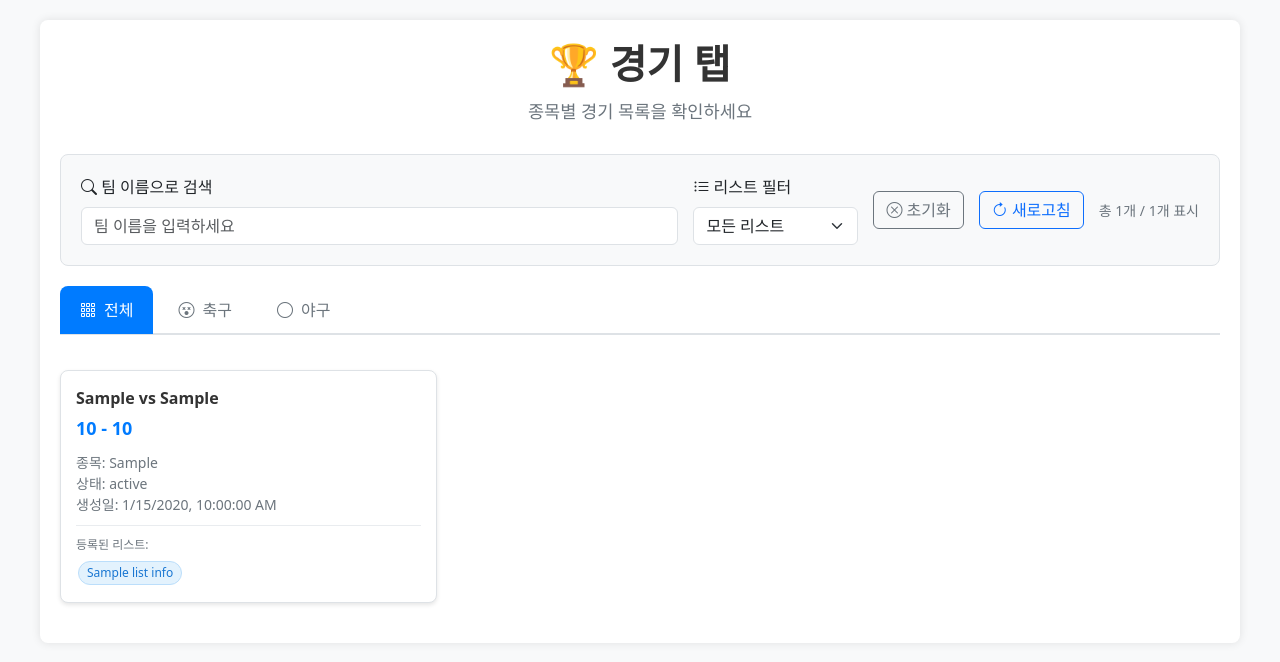
After one commit to yobi7979/pochakcoder, a Node server app: template views/match-tabs-only.ejs in a window 1280 px wide. The commit adds this page. Shown: the top 662 px of the page. Run offline with Node 20, Linux system fonts and the light colour scheme; the template is opened without the code that fills it: most values are stand-ins (such as "Sample title", 1, 10 or a date in 2020); some libraries are stand-ins or nearby versions.

Commit message:
경기 리스트 관리 기능 개선 및 새로운 경기 탭 페이지 추가

```diff
--- a/models/Match.js
+++ b/models/Match.js
@@ -39,6 +39,7 @@ Match.init({
         }
     },
 
+
 }, {
     sequelize,
     modelName: 'Match',
--- /dev/null
+++ b/views/match-tabs-only.ejs
@@ -0,0 +1,469 @@
+<!DOCTYPE html>
+<html lang="ko">
+<head>
+    <meta charset="UTF-8">
+    <meta name="viewport" content="width=device-width, initial-scale=1.0">
+    <title>경기 탭 - SportsCoder</title>
+    <link href="https://cdn.jsdelivr.net/npm/bootstrap@5.3.0/dist/css/bootstrap.min.css" rel="stylesheet">
+    <link href="https://cdn.jsdelivr.net/npm/bootstrap-icons@1.7.2/font/bootstrap-icons.css" rel="stylesheet">
+    <link href="/css/style.css" rel="stylesheet">
+    <style>
+        body {
+            background-color: #f8f9fa;
+            padding: 20px;
+        }
+        .tabs-container {
+            max-width: 1200px;
+            margin: 0 auto;
+            background: white;
+            border-radius: 8px;
+            box-shadow: 0 0 10px rgba(0,0,0,0.1);
+            padding: 20px;
+        }
+        .nav-tabs {
+            border-bottom: 2px solid #dee2e6;
+        }
+        .nav-tabs .nav-link {
+            border: none;
+            color: #6c757d;
+            font-weight: 500;
+            padding: 12px 20px;
+            margin-right: 5px;
+            border-radius: 8px 8px 0 0;
+            transition: all 0.3s ease;
+        }
+        .nav-tabs .nav-link:hover {
+            background-color: #e9ecef;
+            color: #495057;
+        }
+        .nav-tabs .nav-link.active {
+            background-color: #007bff;
+            color: white;
+            border: none;
+        }
+        .sport-icon {
+            margin-right: 8px;
+            font-size: 16px;
+        }
+        .tab-content {
+            padding: 20px 0;
+        }
+        .tab-pane {
+            min-height: 200px;
+        }
+        .match-grid {
+            display: grid;
+            grid-template-columns: repeat(auto-fill, minmax(300px, 1fr));
+            gap: 15px;
+            margin-top: 15px;
+        }
+        .match-cell {
+            background: white;
+            border: 1px solid #dee2e6;
+            border-radius: 8px;
+            padding: 15px;
+            box-shadow: 0 2px 4px rgba(0,0,0,0.1);
+        }
+        .match-cell-header {
+            margin-bottom: 10px;
+        }
+        .match-cell-teams {
+            font-weight: bold;
+            font-size: 16px;
+            color: #333;
+        }
+        .match-cell-score {
+            font-size: 18px;
+            color: #007bff;
+            font-weight: bold;
+            margin-top: 5px;
+        }
+        .match-cell-info {
+            font-size: 14px;
+            color: #6c757d;
+            margin-bottom: 10px;
+        }
+        .match-cell-lists {
+            margin-top: 10px;
+            padding-top: 10px;
+            border-top: 1px solid #e9ecef;
+        }
+        .list-badge {
+            display: inline-block;
+            background: #e3f2fd;
+            color: #1976d2;
+            padding: 2px 8px;
+            border-radius: 12px;
+            font-size: 12px;
+            margin: 2px;
+            border: 1px solid #bbdefb;
+        }
+        .empty-message {
+            text-align: center;
+            padding: 40px;
+            color: #6c757d;
+        }
+        .page-header {
+            text-align: center;
+            margin-bottom: 30px;
+            color: #333;
+        }
+        .page-header h1 {
+            font-size: 2.5rem;
+            font-weight: bold;
+            margin-bottom: 10px;
+        }
+        .page-header p {
+            font-size: 1.1rem;
+            color: #6c757d;
+        }
+        .search-container {
+            background: #f8f9fa;
+            border-radius: 8px;
+            padding: 20px;
+            margin-bottom: 20px;
+            border: 1px solid #dee2e6;
+        }
+        .search-row {
+            display: flex;
+            align-items: center;
+            gap: 15px;
+            flex-wrap: wrap;
+        }
+        .search-input-group {
+            flex: 1;
+            min-width: 200px;
+        }
+        .filter-group {
+            min-width: 150px;
+        }
+        .match-count {
+            color: #6c757d;
+            font-size: 14px;
+            white-space: nowrap;
+        }
+        .hidden {
+            display: none !important;
+        }
+    </style>
+</head>
+<body>
+    <div class="tabs-container">
+        <div class="page-header">
+            <h1>🏆 경기 탭</h1>
+            <p>종목별 경기 목록을 확인하세요</p>
+        </div>
+
+        <!-- 검색 및 필터 기능 -->
+        <div class="search-container">
+            <div class="search-row">
+                <div class="search-input-group">
+                    <label for="team-search" class="form-label">
+                        <i class="bi bi-search"></i> 팀 이름으로 검색
+                    </label>
+                    <input type="text" id="team-search" class="form-control" placeholder="팀 이름을 입력하세요" oninput="filterMatches()">
+                </div>
+                <div class="filter-group">
+                    <label for="list-filter" class="form-label">
+                        <i class="bi bi-list-ul"></i> 리스트 필터
+                    </label>
+                    <select id="list-filter" class="form-select" onchange="filterMatches()">
+                        <option value="">모든 리스트</option>
+                        <%
+                        const allLists = [];
+                        matches.forEach(match => {
+                            if (match.listInfo && match.listInfo.length > 0) {
+                                match.listInfo.forEach(list => {
+                                    if (!allLists.find(l => l.id === list.id)) {
+                                        allLists.push(list);
+                                    }
+                                });
+                            }
+                        });
+                        // 가나다순으로 정렬
+                        allLists.sort((a, b) => a.name.localeCompare(b.name, 'ko'));
+                        allLists.forEach(list => {
+                        %>
+                        <option value="<%= list.id %>"><%= list.name %></option>
+                        <% }); %>
+                    </select>
+                </div>
+                <button class="btn btn-outline-secondary" type="button" onclick="clearSearch()">
+                    <i class="bi bi-x-circle"></i> 초기화
+                </button>
+                <button class="btn btn-outline-primary" type="button" onclick="refreshWithCurrentFilter()">
+                    <i class="bi bi-arrow-clockwise"></i> 새로고침
+                </button>
+                <div class="match-count">
+                    총 <span id="filtered-count">0</span>개 / <span id="total-count">0</span>개 표시
+                </div>
+            </div>
+        </div>
+
+        <!-- 종목별 탭 -->
+        <ul class="nav nav-tabs" id="matchTabs" role="tablist">
+            <li class="nav-item" role="presentation">
+                <button class="nav-link active" id="all-tab" data-bs-toggle="tab" data-bs-target="#all" type="button" role="tab" aria-controls="all" aria-selected="true">
+                    <i class="bi bi-grid-3x3-gap sport-icon"></i>전체
+                </button>
+            </li>
+            <li class="nav-item" role="presentation">
+                <button class="nav-link" id="soccer-tab" data-bs-toggle="tab" data-bs-target="#soccer" type="button" role="tab" aria-controls="soccer" aria-selected="false">
+                    <i class="bi bi-emoji-dizzy sport-icon"></i>축구
+                </button>
+            </li>
+            <li class="nav-item" role="presentation">
+                <button class="nav-link" id="baseball-tab" data-bs-toggle="tab" data-bs-target="#baseball" type="button" role="tab" aria-controls="baseball" aria-selected="false">
+                    <i class="bi bi-circle sport-icon"></i>야구
+                </button>
+            </li>
+        </ul>
+
+        <div class="tab-content" id="matchTabsContent">
+            <!-- 전체 경기 탭 -->
+            <div class="tab-pane fade show active" id="all" role="tabpanel" aria-labelledby="all-tab">
+                <div class="match-grid">
+                    <% if (matches.length > 0) { %>
+                        <% matches.forEach(function(match) { %>
+                        <div class="match-cell" id="match-cell-<%= match.id %>"
+                             data-home-team="<%= match.home_team.toLowerCase() %>"
+                             data-away-team="<%= match.away_team.toLowerCase() %>"
+                             data-lists="<%= match.listIds ? match.listIds.join(',') : '' %>">
+                            <div class="match-cell-header">
+                                <div class="match-cell-teams">
+                                    <%= match.home_team %> vs <%= match.away_team %>
+                                </div>
+                                <div class="match-cell-score">
+                                    <%= match.home_score || 0 %> - <%= match.away_score || 0 %>
+                                </div>
+                            </div>
+                            <div class="match-cell-info">
+                                <div>종목: <%= match.sport_type %></div>
+                                <div>상태: <%= match.status %></div>
+                                <div>생성일: <%= new Date(match.created_at).toLocaleString() %></div>
+                            </div>
+                            <% if (match.listInfo && match.listInfo.length > 0) { %>
+                            <div class="match-cell-lists">
+                                <div style="font-size: 12px; color: #6c757d; margin-bottom: 5px;">등록된 리스트:</div>
+                                <% match.listInfo.forEach(function(list) { %>
+                                <span class="list-badge" title="<%= list.name %>">
+                                    <%= list.name %>
+                                </span>
+                                <% }); %>
+                            </div>
+                            <% } %>
+                        </div>
+                        <% }); %>
+                    <% } else { %>
+                        <div class="empty-message">
+                            <i class="bi bi-clipboard-x" style="font-size: 2.5rem;"></i>
+                            <h3>등록된 경기가 없습니다</h3>
+                            <p>새 경기를 생성해보세요!</p>
+                        </div>
+                    <% } %>
+                </div>
+            </div>
+
+            <!-- 축구 경기 탭 -->
+            <div class="tab-pane fade" id="soccer" role="tabpanel" aria-labelledby="soccer-tab">
+                <div class="match-grid">
+                    <%
+                    const soccerMatches = matches.filter(match => match.sport_type === 'soccer');
+                    if (soccerMatches.length > 0) {
+                        soccerMatches.forEach(function(match) {
+                    %>
+                        <div class="match-cell" id="match-cell-<%= match.id %>"
+                             data-home-team="<%= match.home_team.toLowerCase() %>"
+                             data-away-team="<%= match.away_team.toLowerCase() %>"
+                             data-lists="<%= match.listIds ? match.listIds.join(',') : '' %>">
+                            <div class="match-cell-header">
+                                <div class="match-cell-teams">
+                                    <%= match.home_team %> vs <%= match.away_team %>
+                                </div>
+                                <div class="match-cell-score">
+                                    <%= match.home_score || 0 %> - <%= match.away_score || 0 %>
+                                </div>
+                            </div>
+                            <div class="match-cell-info">
+                                <div>상태: <%= match.status %></div>
+                                <div>생성일: <%= new Date(match.created_at).toLocaleString() %></div>
+                            </div>
+                            <% if (match.listInfo && match.listInfo.length > 0) { %>
+                            <div class="match-cell-lists">
+                                <div style="font-size: 12px; color: #6c757d; margin-bottom: 5px;">등록된 리스트:</div>
+                                <% match.listInfo.forEach(function(list) { %>
+                                <span class="list-badge" title="<%= list.name %>">
+                                    <%= list.name %>
+                                </span>
+                                <% }); %>
+                            </div>
+                            <% } %>
+                        </div>
+                    <% }); %>
+                    <% } else { %>
+                        <div class="empty-message">
+                            <i class="bi bi-emoji-dizzy" style="font-size: 2.5rem;"></i>
+                            <h3>축구 경기가 없습니다</h3>
+                            <p>새 축구 경기를 생성해보세요!</p>
+                        </div>
+                    <% } %>
+                </div>
+            </div>
+
+            <!-- 야구 경기 탭 -->
+            <div class="tab-pane fade" id="baseball" role="tabpanel" aria-labelledby="baseball-tab">
+                <div class="match-grid">
+                    <%
+                    const baseballMatches = matches.filter(match => match.sport_type === 'baseball');
+                    if (baseballMatches.length > 0) {
+                        baseballMatches.forEach(function(match) {
+                    %>
+                        <div class="match-cell" id="match-cell-<%= match.id %>"
+                             data-home-team="<%= match.home_team.toLowerCase() %>"
+                             data-away-team="<%= match.away_team.toLowerCase() %>"
+                             data-lists="<%= match.listIds ? match.listIds.join(',') : '' %>">
+                            <div class="match-cell-header">
+                                <div class="match-cell-teams">
+                                    <%= match.home_team %> vs <%= match.away_team %>
+                                </div>
+                                <div class="match-cell-score">
+                                    <%= match.home_score || 0 %> - <%= match.away_score || 0 %>
+                                </div>
+                            </div>
+                            <div class="match-cell-info">
+                                <div>상태: <%= match.status %></div>
+                                <div>생성일: <%= new Date(match.created_at).toLocaleString() %></div>
+                            </div>
+                            <% if (match.listInfo && match.listInfo.length > 0) { %>
+                            <div class="match-cell-lists">
+                                <div style="font-size: 12px; color: #6c757d; margin-bottom: 5px;">등록된 리스트:</div>
+                                <% match.listInfo.forEach(function(list) { %>
+                                <span class="list-badge" title="<%= list.name %>">
+                                    <%= list.name %>
+                                </span>
+                                <% }); %>
+                            </div>
+                            <% } %>
+                        </div>
+                    <% }); %>
+                    <% } else { %>
+                        <div class="empty-message">
+                            <i class="bi bi-circle" style="font-size: 2.5rem;"></i>
+                            <h3>야구 경기가 없습니다</h3>
+                            <p>새 야구 경기를 생성해보세요!</p>
+                        </div>
+                    <% } %>
+                </div>
+            </div>
+        </div>
+    </div>
+
+    <script src="https://cdn.jsdelivr.net/npm/bootstrap@5.3.0/dist/js/bootstrap.bundle.min.js"></script>
+    <script>
+        // 페이지 로드 시 총 경기 수 업데이트 및 필터 상태 복원
+        document.addEventListener('DOMContentLoaded', function() {
+            updateMatchCount();
+            restoreFilterState();
+        });
+
+        // 검색 및 필터 기능
+        function filterMatches() {
+            const searchTerm = document.getElementById('team-search').value.toLowerCase();
+            const selectedList = document.getElementById('list-filter').value;
+            const matchCells = document.querySelectorAll('.match-cell');
+            let visibleCount = 0;
+
+            matchCells.forEach(cell => {
+                const homeTeam = cell.getAttribute('data-home-team');
+                const awayTeam = cell.getAttribute('data-away-team');
+                const lists = cell.getAttribute('data-lists');
+
+                let showByTeam = true;
+                let showByList = true;
+
+                // 팀 이름 검색
+                if (searchTerm && !homeTeam.includes(searchTerm) && !awayTeam.includes(searchTerm)) {
+                    showByTeam = false;
+                }
+
+                // 리스트 필터
+                if (selectedList) {
+                    if (!lists) {
+                        showByList = false;
+                    } else {
+                        // 리스트 ID 배열로 분리하고 정확한 비교
+                        const listIds = lists.split(',').map(id => id.trim());
+                        if (!listIds.includes(selectedList)) {
+                            showByList = false;
+                        }
+                    }
+                }
+
+                if (showByTeam && showByList) {
+                    cell.classList.remove('hidden');
+                    visibleCount++;
+                } else {
+                    cell.classList.add('hidden');
+                }
+            });
+
+            document.getElementById('filtered-count').textContent = visibleCount;
+        }
+
+        // 검색 초기화
+        function clearSearch() {
+            document.getElementById('team-search').value = '';
+            document.getElementById('list-filter').value = '';
+            const matchCells = document.querySelectorAll('.match-cell');
+            matchCells.forEach(cell => {
+                cell.classList.remove('hidden');
+            });
+            updateMatchCount();
+        }
+
+        // 현재 필터 상태로 새로고침
+        function refreshWithCurrentFilter() {
+            const searchTerm = document.getElementById('team-search').value;
+            const selectedList = document.getElementById('list-filter').value;
+
+            // URL 파라미터로 현재 필터 상태 저장
+            const params = new URLSearchParams();
+            if (searchTerm) params.set('search', searchTerm);
+            if (selectedList) params.set('list', selectedList);
+
+            // 현재 페이지를 새로고침하면서 필터 상태 유지
+            const currentUrl = window.location.pathname;
+            const queryString = params.toString();
+            const refreshUrl = queryString ? `${currentUrl}?${queryString}` : currentUrl;
+
+            window.location.href = refreshUrl;
+        }
+
+        // 페이지 로드 시 URL 파라미터에서 필터 상태 복원
+        function restoreFilterState() {
+            const urlParams = new URLSearchParams(window.location.search);
+            const searchTerm = urlParams.get('search');
+            const selectedList = urlParams.get('list');
+
+            if (searchTerm) {
+                document.getElementById('team-search').value = searchTerm;
+            }
+            if (selectedList) {
+                document.getElementById('list-filter').value = selectedList;
+            }
+
+            // 필터 적용
+            if (searchTerm || selectedList) {
+                filterMatches();
+            }
+        }
+
+        // 경기 수 업데이트
+        function updateMatchCount() {
+            const totalMatches = document.querySelectorAll('.match-cell').length;
+            document.getElementById('total-count').textContent = totalMatches;
+            document.getElementById('filtered-count').textContent = totalMatches;
+        }
+    </script>
+</body>
+</html>
```
Also changed, not shown: views/match-list-manager.ejs (+7 -0 lines), views/unified-overlay.ejs (+20 -1 lines), server.js, sports.db.
